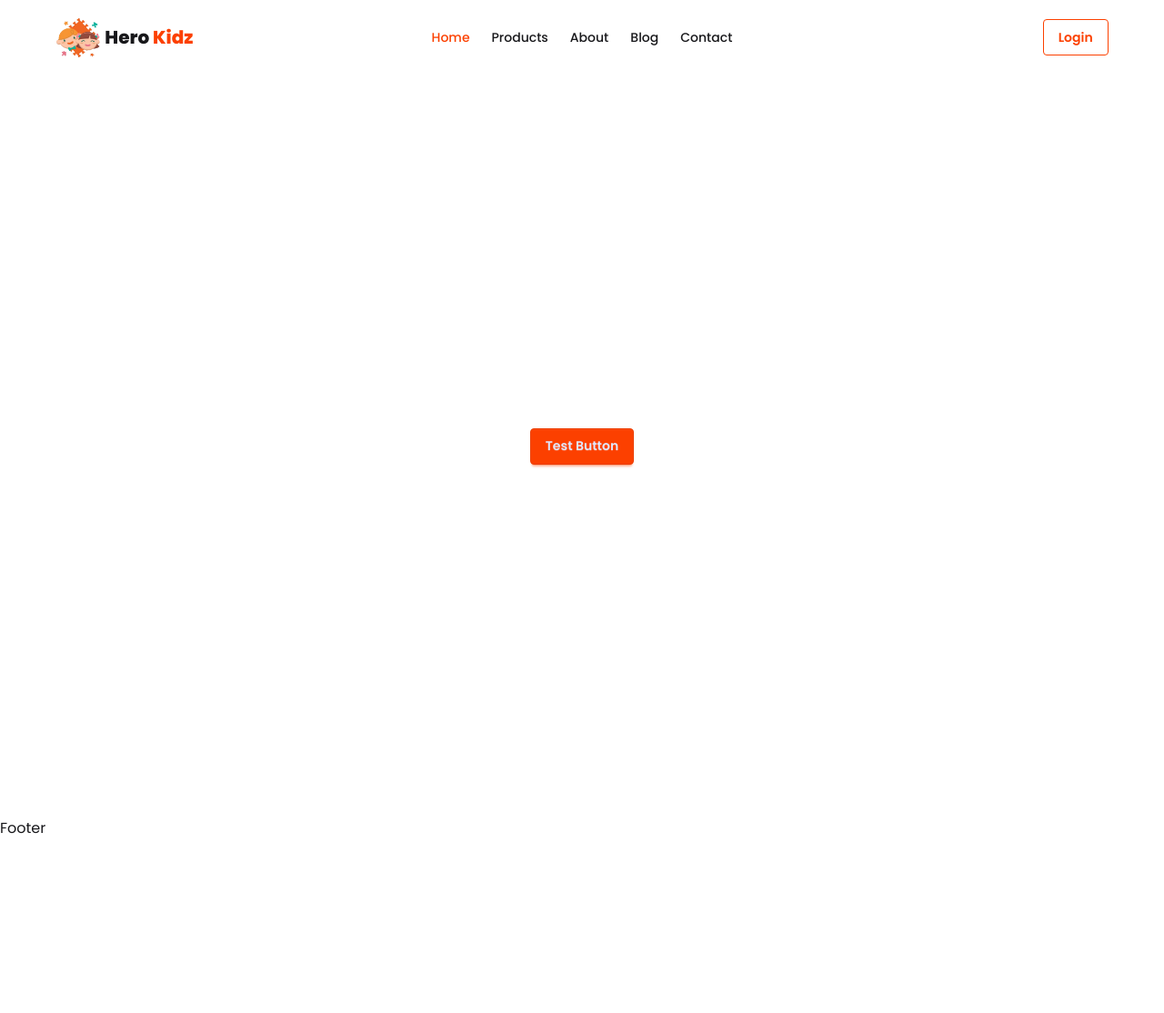
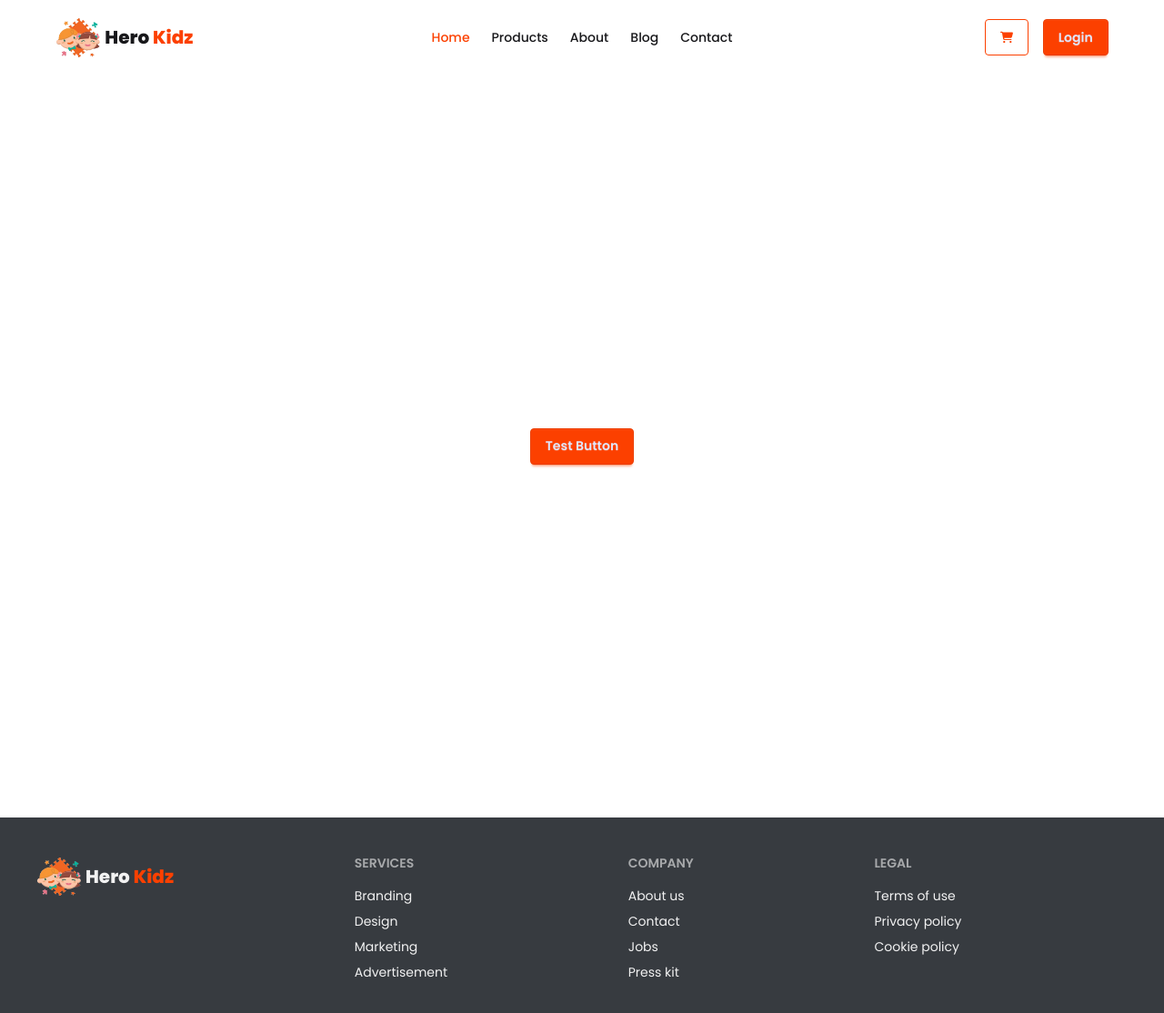
Before and after one commit to shahanaz842/hero-kidz, a Next.js app: page / in a window 1280 px wide. Shown: the top 1114 px of the page at 91% size. Before the commit the page ends 923 px from the top, so only its background shows below. Built offline with nearby package versions, Linux system fonts and the light colour scheme.

Commit message:
navbar and footer created and added to layout

```diff
--- a/src/components/layouts/Footer.jsx
+++ b/src/components/layouts/Footer.jsx
@@ -1,10 +1,32 @@
 import React from 'react';
+import Logo from './Logo';
 
 const Footer = () => {
     return (
-        <div>
-            Footer
-        </div>
+        <nav className="footer sm:footer-horizontal bg-neutral
+         text-neutral-content p-10">
+            <Logo></Logo>
+            <nav>
+                <h6 className="footer-title">Services</h6>
+                <a className="link link-hover">Branding</a>
+                <a className="link link-hover">Design</a>
+                <a className="link link-hover">Marketing</a>
+                <a className="link link-hover">Advertisement</a>
+            </nav>
+            <nav>
+                <h6 className="footer-title">Company</h6>
+                <a className="link link-hover">About us</a>
+                <a className="link link-hover">Contact</a>
+                <a className="link link-hover">Jobs</a>
+                <a className="link link-hover">Press kit</a>
+            </nav>
+            <nav>
+                <h6 className="footer-title">Legal</h6>
+                <a className="link link-hover">Terms of use</a>
+                <a className="link link-hover">Privacy policy</a>
+                <a className="link link-hover">Cookie policy</a>
+            </nav>
+        </nav>
     );
 };
 
--- a/src/components/layouts/Navbar.jsx
+++ b/src/components/layouts/Navbar.jsx
@@ -2,6 +2,7 @@ import React from 'react';
 import Logo from './Logo';
 import NavLink from '../buttons/NavLink';
 import Link from 'next/link';
+import { FaCartShopping } from "react-icons/fa6";
 
 const Navbar = () => {
     const nav = <>
@@ -42,9 +43,12 @@ const Navbar = () => {
                        {nav}
                     </ul>
                 </div>
-                <div className="navbar-end">
+                <div className="navbar-end space-x-4">
+                    <Link href={"/cart"} className='btn btn-primary btn-outline'>
+                    <FaCartShopping></FaCartShopping>
+                    </Link>
                     <Link href={"/login"}>
-                    <button className='btn btn-primary btn-outline'>Login</button>
+                    <button className='btn btn-primary'>Login</button>
                     </Link>
                 </div>
             </div>
```
